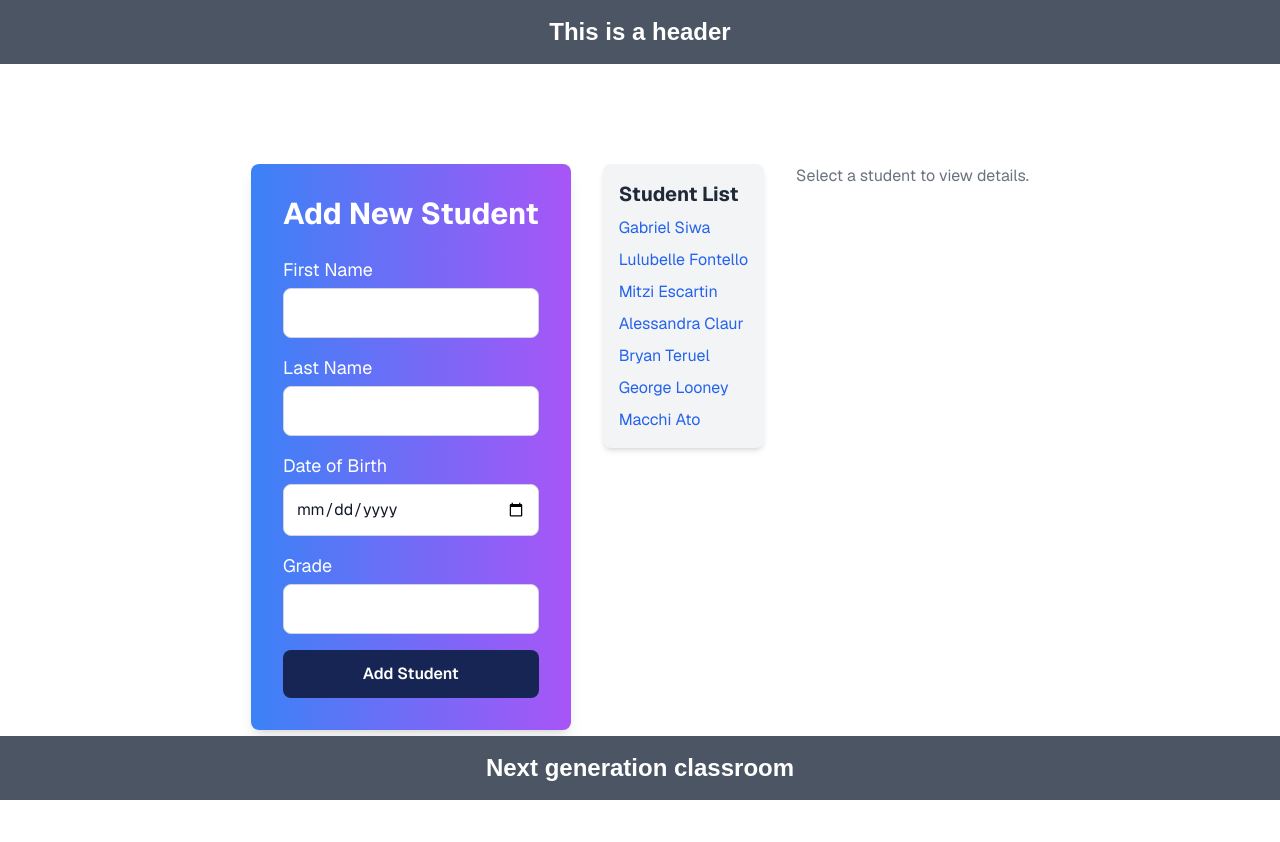
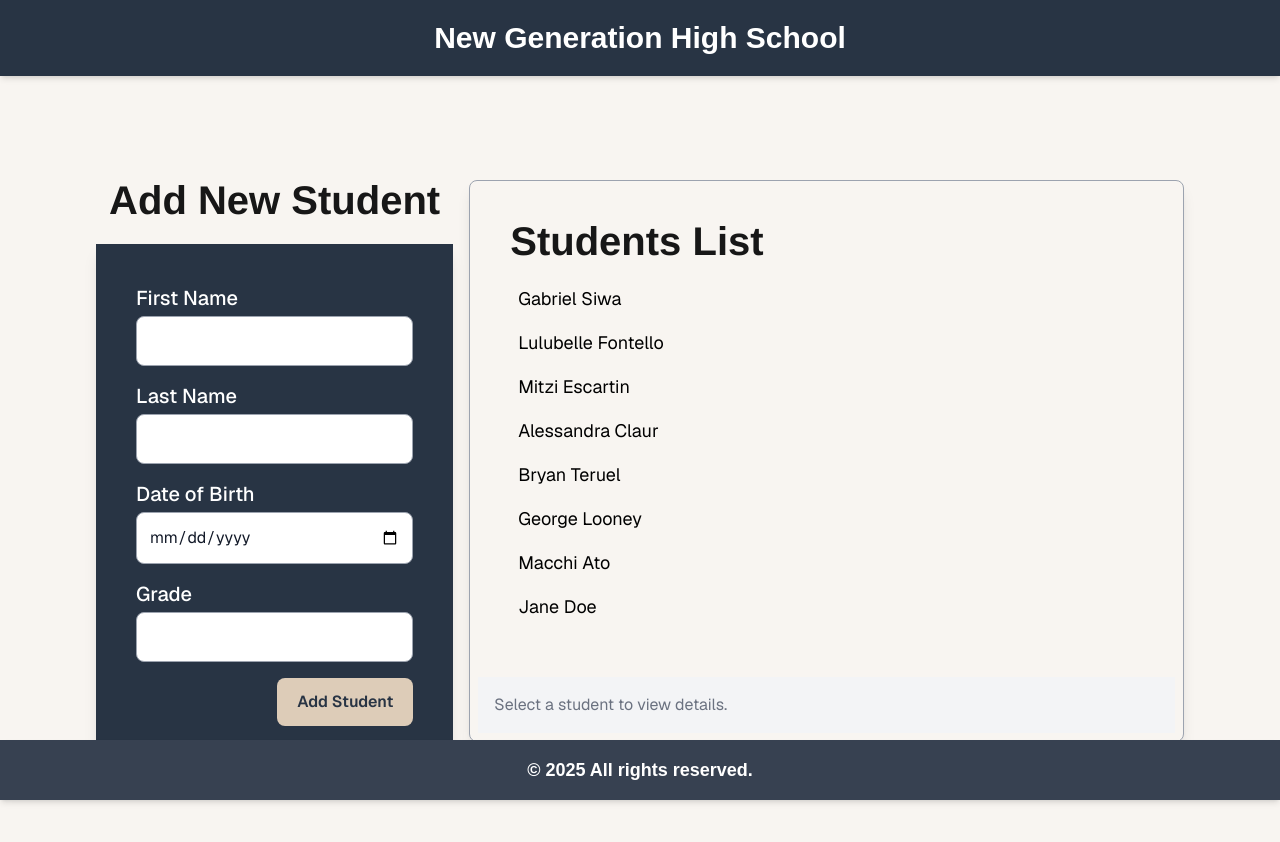
Before and after one commit to GabrielSiwa/Assignment2, a Next.js app: page / in a window 1280 px wide. Shown: the top 842 px of the page. Built offline with nearby package versions, Linux system fonts and the light colour scheme; data requests are answered from the project's data file.

Commit message:
Updated layout

```diff
--- a/app/components/Footer.js
+++ b/app/components/Footer.js
@@ -1,10 +1,11 @@
 const Footer = () => {
-    return (
-      <>
-      <footer className="flex-no-wrap fixed bottom-0 text-2xl font-semibold py-4 bg-gray-600 text-white w-full text-center">
-        Next generation classroom</footer>
-      </>
-    )
-  }
+  return (
+    <>
+      <footer className="fixed bottom-0 w-full bg-gray-700 text-white text-center py-4 text-lg font-semibold shadow-md">
+        © 2025 All rights reserved.
+      </footer>
+    </>
+  );
+};
 
-  export default Footer
+export default Footer;
--- a/app/components/Header.js
+++ b/app/components/Header.js
@@ -1,11 +1,11 @@
 const Header = () => {
-    return (
-      <>
-      <header className="flex-no-wrap fixed top-0 text-2xl font-semibold py-4 bg-gray-600 text-white w-full text-center">
-          This is a header
+  return (
+    <>
+      <header className="fixed top-0 w-full bg-[#283444] text-white text-xl sm:text-2xl md:text-3xl font-bold py-4 sm:py-5 text-center shadow-md">
+        New Generation High School
       </header>
-      </>
-    )
-  }
+    </>
+  );
+};
 
-  export default Header
+export default Header;
--- a/app/components/StudentDetails.js
+++ b/app/components/StudentDetails.js
@@ -4,11 +4,14 @@ function StudentDetails({ student }) {
   if (!student) return <p className="text-gray-500">Select a student to view details.</p>;
 
   return (
-    <div className="p-4 border rounded-lg shadow-lg bg-white">
-      <h2 className="text-xl font-bold">{student.firstName} {student.lastName}</h2>
-      <p><strong>DOB:</strong> {student.dateOfBirth}</p>
-      <p><strong>Grade:</strong> {student.currentGrade}</p>
-    </div>
+    <div className="p-4 border border-gray-300 rounded-lg shadow-lg bg-white space-y-4">
+  <h2 className="text-2xl font-bold text-gray-800">{student.firstName} {student.lastName}</h2>
+
+  <div className="text-lg text-gray-700 space-y-2">
+    <p><strong className="text-gray-900">Date of Birth:</strong> {student.dateOfBirth}</p>
+    <p><strong className="text-gray-900">Grade:</strong> {student.currentGrade}</p>
+  </div>
+</div>
   );
 }
 
--- a/app/components/StudentForm.js
+++ b/app/components/StudentForm.js
@@ -89,76 +89,93 @@ const StudentForm = ({ addStudent }) => {
   };
 
   return (
-    <div className="max-w-lg mx-auto bg-gradient-to-r from-blue-500 to-purple-500 p-8 rounded-lg shadow-lg text-white">
-      <h2 className="text-3xl font-bold mb-6 text-center">Add New Student</h2>
+    <div className="w-full max-w-lg mx-auto bg-[#283444] p-6 sm:p-8 md:p-10 shadow-lg text-white">
+      {/* Form */}
       <form onSubmit={handleSubmit} className="space-y-4">
+        {/* First Name */}
         <div>
-          <label className="block text-lg">First Name</label>
+          <label className="block text-lg sm:text-xl font-medium">
+            First Name
+          </label>
           <input
             type="text"
             name="firstName"
-            className="mt-1 p-3 w-full border border-gray-300 rounded-lg text-gray-900"
+            className="mt-1 p-3 w-full border border-gray-400 rounded-lg text-gray-900 focus:ring-2 focus:ring-blue-500"
             value={formData.firstName}
             onChange={handleInputChange}
             required
           />
           {errors.firstName && (
-            <p className="text-red-200 text-sm">{errors.firstName}</p>
+            <p className="text-red-300 text-sm">{errors.firstName}</p>
           )}
         </div>
+
+        {/* Last Name */}
         <div>
-          <label className="block text-lg">Last Name</label>
+          <label className="block text-lg sm:text-xl font-medium">
+            Last Name
+          </label>
           <input
             type="text"
             name="lastName"
-            className="mt-1 p-3 w-full border border-gray-300 rounded-lg text-gray-900"
+            className="mt-1 p-3 w-full border border-gray-400 rounded-lg text-gray-900 focus:ring-2 focus:ring-blue-500"
             value={formData.lastName}
             onChange={handleInputChange}
             required
           />
           {errors.lastName && (
-            <p className="text-red-200 text-sm">{errors.lastName}</p>
+            <p className="text-red-300 text-sm">{errors.lastName}</p>
           )}
         </div>
+
+        {/* Date of Birth */}
         <div>
-          <label className="block text-lg">Date of Birth</label>
+          <label className="block text-lg sm:text-xl font-medium">
+            Date of Birth
+          </label>
           <input
             type="date"
             name="dateOfBirth"
-            className="mt-1 p-3 w-full border border-gray-300 rounded-lg text-gray-900"
+            className="mt-1 p-3 w-full border border-gray-400 rounded-lg text-gray-900 focus:ring-2 focus:ring-blue-500"
             value={formData.dateOfBirth}
             onChange={handleInputChange}
             required
           />
           {errors.dateOfBirth && (
-            <p className="text-red-200 text-sm">{errors.dateOfBirth}</p>
+            <p className="text-red-300 text-sm">{errors.dateOfBirth}</p>
           )}
         </div>
+
+        {/* Grade */}
         <div>
-          <label className="block text-lg">Grade</label>
+          <label className="block text-lg sm:text-xl font-medium">Grade</label>
           <input
             type="text"
             name="currentGrade"
-            className="mt-1 p-3 w-full border border-gray-300 rounded-lg text-gray-900"
+            className="mt-1 p-3 w-full border border-gray-400 rounded-lg text-gray-900 focus:ring-2 focus:ring-blue-500"
             value={formData.currentGrade}
             onChange={handleInputChange}
             required
           />
           {errors.currentGrade && (
-            <p className="text-red-200 text-sm">{errors.currentGrade}</p>
+            <p className="text-red-300 text-sm">{errors.currentGrade}</p>
           )}
         </div>
-        <div>
+
+        {/* Submit Button */}
+        <div className="mt-6 flex justify-center sm:justify-end">
           <button
             type="submit"
-            className="bg-blue-950 text-white-600 font-semibold p-3 rounded-lg w-full hover:bg-gray-400"
+            className="bg-[#ddccb8] text-[#283444] font-semibold px-5 py-3 rounded-lg hover:bg-gray-400 transition"
           >
             Add Student
           </button>
         </div>
       </form>
+
+      {/* Success Message */}
       {message && (
-        <div className="text-green-200 text-center mt-4">{message}</div>
+        <div className="text-green-300 text-center mt-4">{message}</div>
       )}
     </div>
   );
--- a/app/components/StudentList.js
+++ b/app/components/StudentList.js
@@ -12,13 +12,24 @@ function StudentList({ onSelect }) {
   }, []);
 
   return (
-    <div className="p-4 bg-gray-100 rounded-lg shadow-md">
-      <h2 className="text-xl font-bold text-gray-800">Student List</h2>
-      <ul className="mt-2 space-y-2">
+    <div className="w-full max-w-4xl p-4 sm:p-6 md:p-8">
+      <div>
+        <h2
+          className="font-bold mb-4 text-[40px]"
+          style={{
+            fontFamily: "Helvetica, sans-serif",
+            fontWeight: 900,
+            lineHeight: "1em",
+          }}
+        >
+          Students List
+        </h2>
+      </div>
+      <ul>
         {students.map((student) => (
           <li
             key={student.id}
-            className="cursor-pointer text-blue-600 hover:underline"
+            className="cursor-pointer text-black text-lg p-2 hover:bg-blue-500 hover:text-white transition"
             onClick={() => onSelect(student)}
           >
             {student.firstName} {student.lastName}
--- a/app/page.js
+++ b/app/page.js
@@ -10,12 +10,37 @@ export default function Home() {
   const [selectedStudent, setSelectedStudent] = useState(null);
 
   return (
-    <div className="grid grid-rows-[20px_1fr_20px] items-center justify-items-center min-h-screen p-8 pb-20 gap-16 sm:p-20 font-[family-name:var(--font-geist-sans)]">
-      <main className="flex flex-col gap-8 row-start-2 items-center sm:items-start">
-        <div className="flex flex-row gap-8 row-start-2 items-center sm:items-start">
+    <div className="bg-[#f8f5f1] grid grid-rows-[20px_1fr_20px] items-center justify-items-center min-h-screen p-8 pb-10 gap-16 sm:p-20 font-[family-name:var(--font-geist-sans)]">
+      <main className="flex flex-row row-start-2 items-start w-full min-h-screen bg-[#f8f5f1] p-4 gap-4">
+        {/* Student Form Section */}
+        <div className="flex flex-col w-1/3">
+          <h2
+            className="text-center font-bold mb-6 text-[40px]"
+            style={{
+              fontFamily: "Helvetica, sans-serif",
+              fontWeight: 900,
+              lineHeight: "1em",
+            }}
+          >
+            Add New Student
+          </h2>
           <StudentForm />
-          <StudentList onSelect={setSelectedStudent} />
-          <StudentDetails student={selectedStudent} />
+        </div>
+
+        {/* Student List & Details Section */}
+        <div className="flex flex-col w-2/3 p-2 bg-[#f8f5f1] border border-gray-400 rounded-lg shadow-lg">
+          <StudentList
+            onSelect={setSelectedStudent}
+            selectedStudent={selectedStudent}
+          />
+
+          <div
+            className={`mt-4 p-4 ${
+              selectedStudent ? "bg-[#f8f5f1]" : "bg-gray-100"
+            }`}
+          >
+            <StudentDetails student={selectedStudent} />
+          </div>
         </div>
       </main>
     </div>
--- a/db.json
+++ b/db.json
@@ -48,6 +48,13 @@
       "lastName": "Ato",
       "dateOfBirth": "2024-08-16",
       "currentGrade": "1"
+    },
+    {
+      "id": "c29b",
+      "firstName": "Jane",
+      "lastName": "Doe",
+      "dateOfBirth": "2015-01-29",
+      "currentGrade": "3.5"
     }
   ]
 }
```
